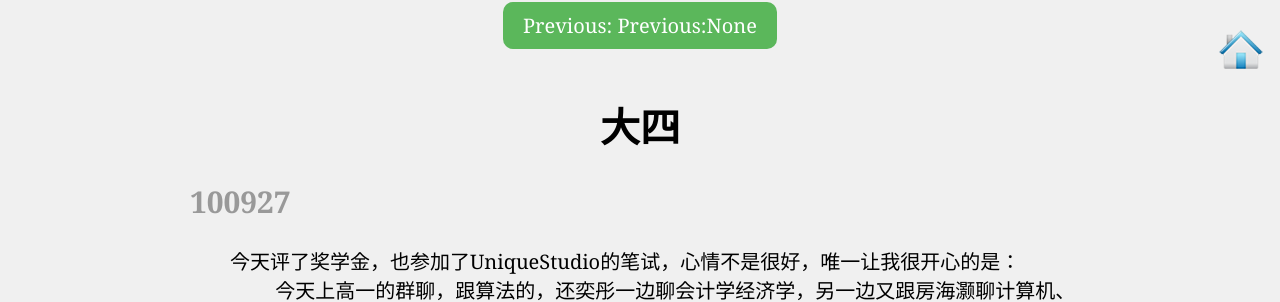
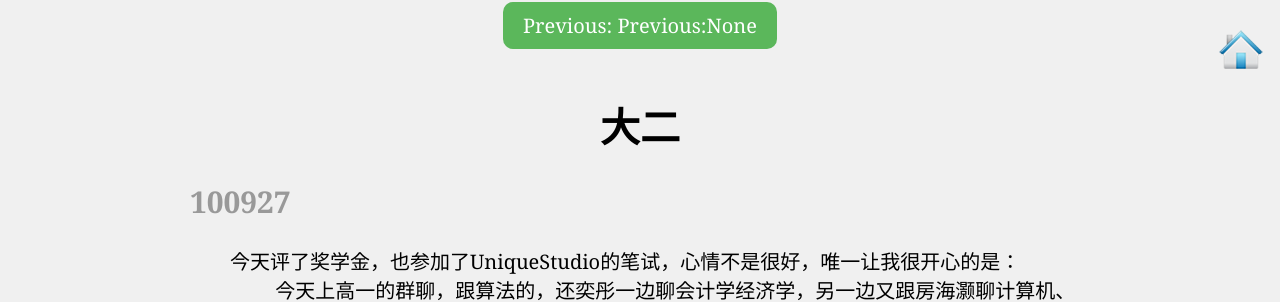
Before and after one commit to CodePeasant/formerblog, a Jekyll site: the page built from _posts/2010-09-27-大二.md, in a window 1280 px wide and 900 px high. Shown: the part 124-426 px from the top of the window. Built offline with Jekyll 4.4.1, drawn with Linux system fonts in a browser that asks for light colours; some web fonts are replaced; comment, search, counter and statistics services are not loaded.

Commit message:
V6.3
A Fix again

```diff
--- a/_posts/2010-09-27-大二.md
+++ b/_posts/2010-09-27-大二.md
@@ -3,7 +3,7 @@ layout: post
 title: 大二
 category: Life
 ---
-#大四
+#大二
 ##100927
 　　今天评了奖学金，也参加了UniqueStudio的笔试，心情不是很好，唯一让我很开心的是：
 
```
Also changed, not shown: _posts/2013-01-07-程序猿技术练级攻略[转].md (+1 -0 lines).
